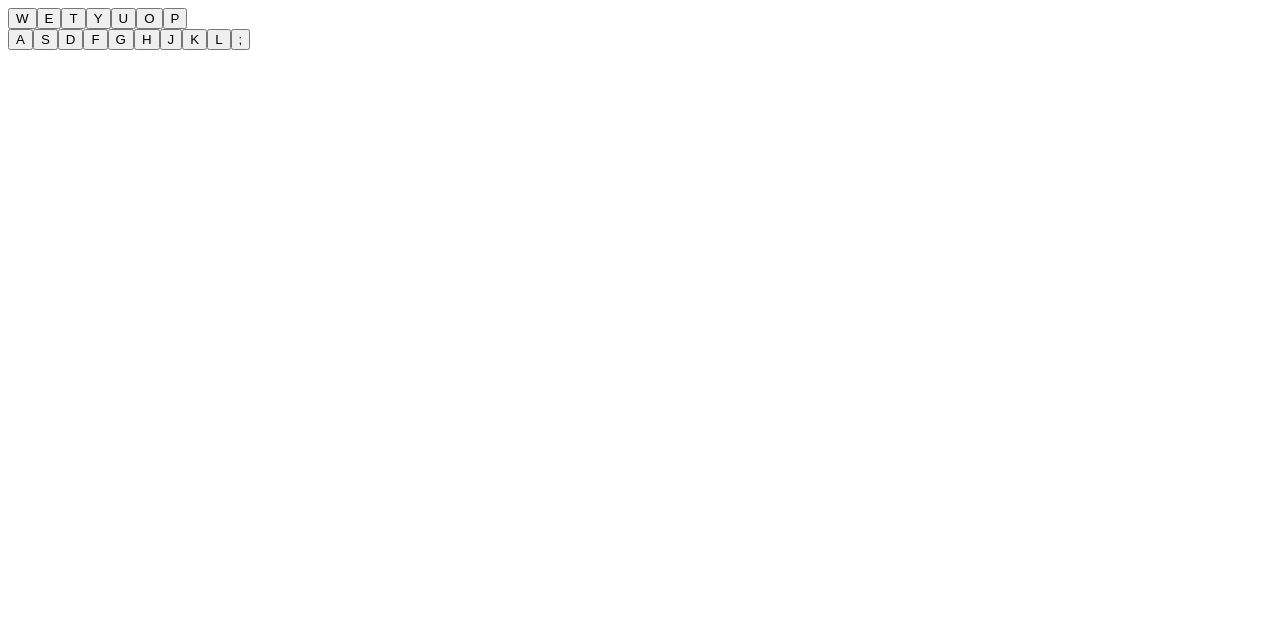
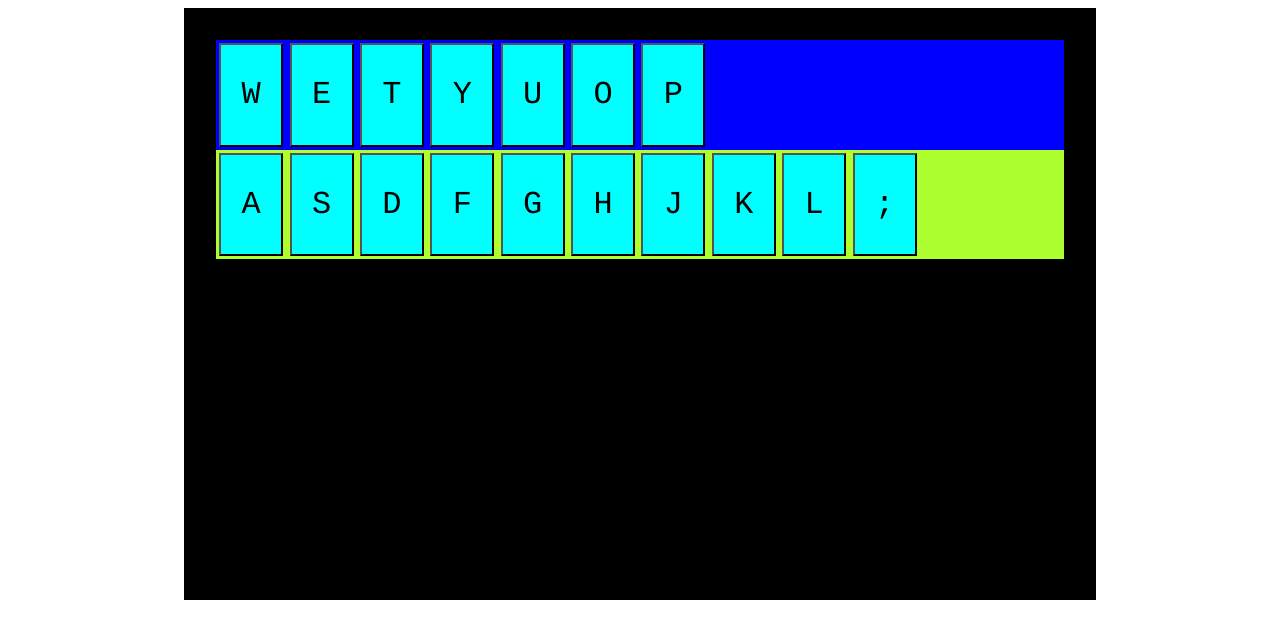
Before and after one commit to chrisvensand/mono-synth, a React (Create React App) app: page / in a window 1280 px wide. Shown: the top 638 px of the page. Built offline with nearby package versions, Linux system fonts and the light colour scheme.

Commit message:
center div and add colors

```diff
--- a/src/index.css
+++ b/src/index.css
@@ -1,3 +1,25 @@
-* , .application-html > body {
-    font-family: proxima-nova, sans-serif;
+.Keyboard {
+    height: 33em;
+    width: 53em;
+    margin: auto;
+    padding: 2em;
+    background-color: black;
 }
+
+.TopKeys {
+    margin: auto;
+    background-color: blue
+}
+
+.BottomKeys {
+    margin: auto;
+    background-color: greenyellow;
+}
+
+.Key {
+    background-color: aqua;
+    width: 2em;
+    height: 3.23em;
+    font: 2em courier;
+    margin: 0.1em
+}
```
